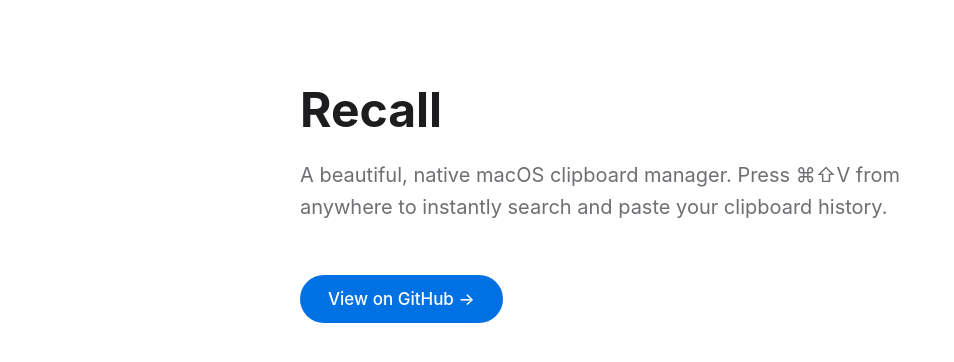
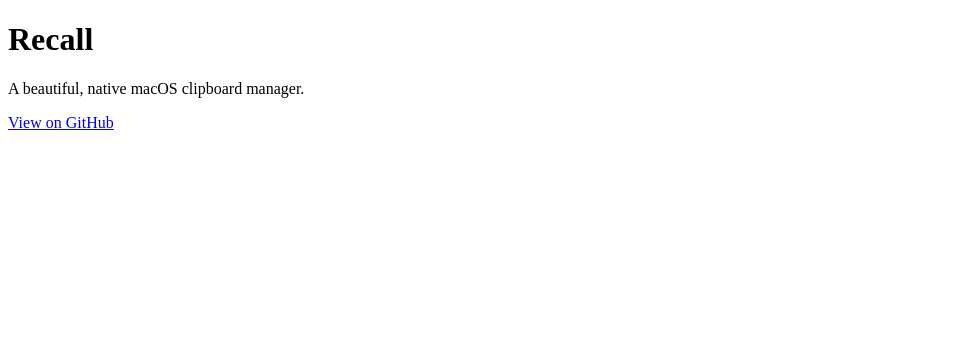
Before and after one commit to recall-macos/recall-macos, a plain HTML site: page docs/index.html in a window 1280 px wide. Shown: the whole page, without its empty margins (0-954 px from the left). Drawn offline with Linux system fonts and the light colour scheme.

Commit message:
Simplify index.html by removing styles and viewport
Removed viewport meta tag and styles, simplified content.

```diff
--- a/docs/index.html
+++ b/docs/index.html
@@ -2,19 +2,11 @@
 <html lang="en">
 <head>
 <meta charset="utf-8">
-<meta name="viewport" content="width=device-width, initial-scale=1">
 <title>Recall — macOS Clipboard Manager</title>
-<style>
-  body { font-family: -apple-system, BlinkMacSystemFont, sans-serif; max-width: 680px; margin: 80px auto; padding: 0 24px; color: #1d1d1f; }
-  h1 { font-size: 48px; font-weight: 700; margin-bottom: 8px; }
-  p  { font-size: 20px; color: #6e6e73; line-height: 1.6; }
-  a  { display: inline-block; margin-top: 32px; background: #0071e3; color: #fff; text-decoration: none; padding: 14px 28px; border-radius: 980px; font-size: 17px; font-weight: 500; }
-  a:hover { background: #0077ed; }
-</style>
 </head>
 <body>
-  <h1>Recall</h1>
-  <p>A beautiful, native macOS clipboard manager. Press ⌘⇧V from anywhere to instantly search and paste your clipboard history.</p>
-  <a href="https://github.com/recall-macos/recall-macos">View on GitHub →</a>
+<h1>Recall</h1>
+<p>A beautiful, native macOS clipboard manager.</p>
+<a href="https://github.com/recall-macos/recall-macos">View on GitHub</a>
 </body>
 </html>
```
